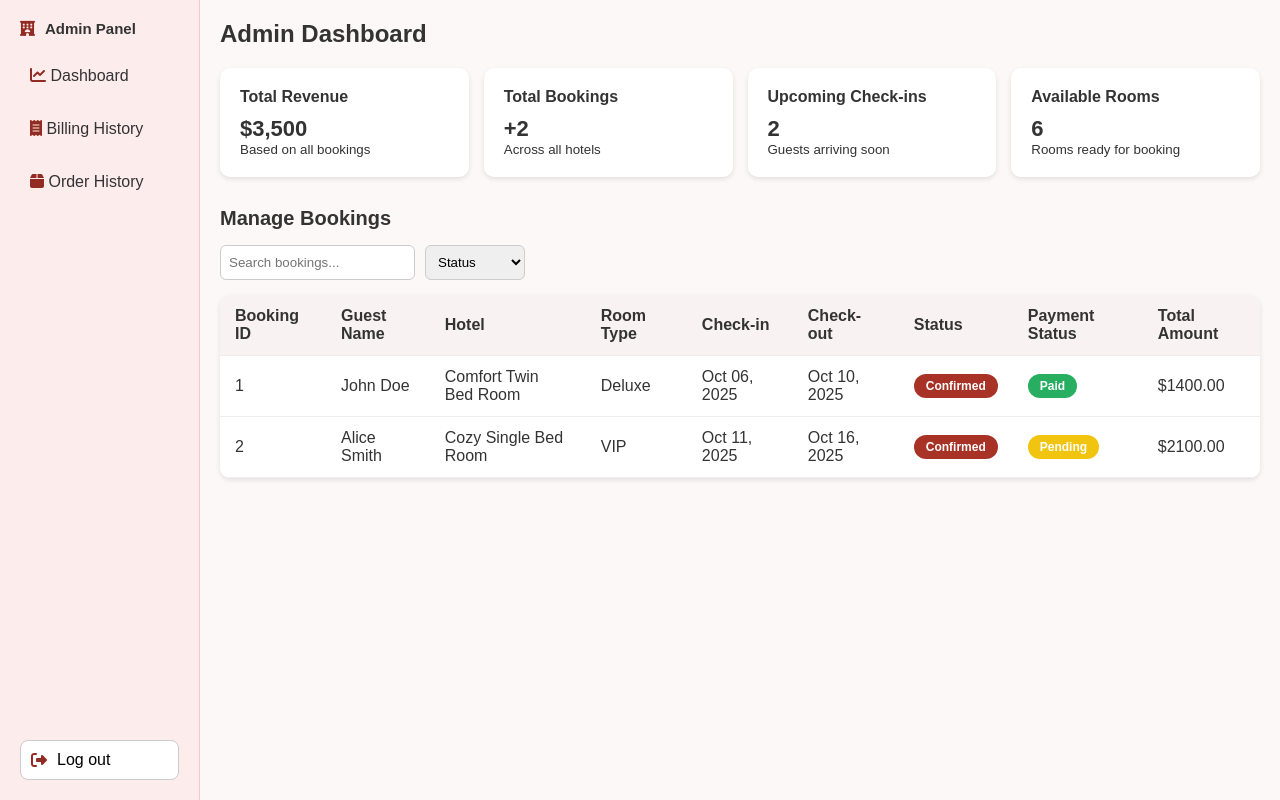
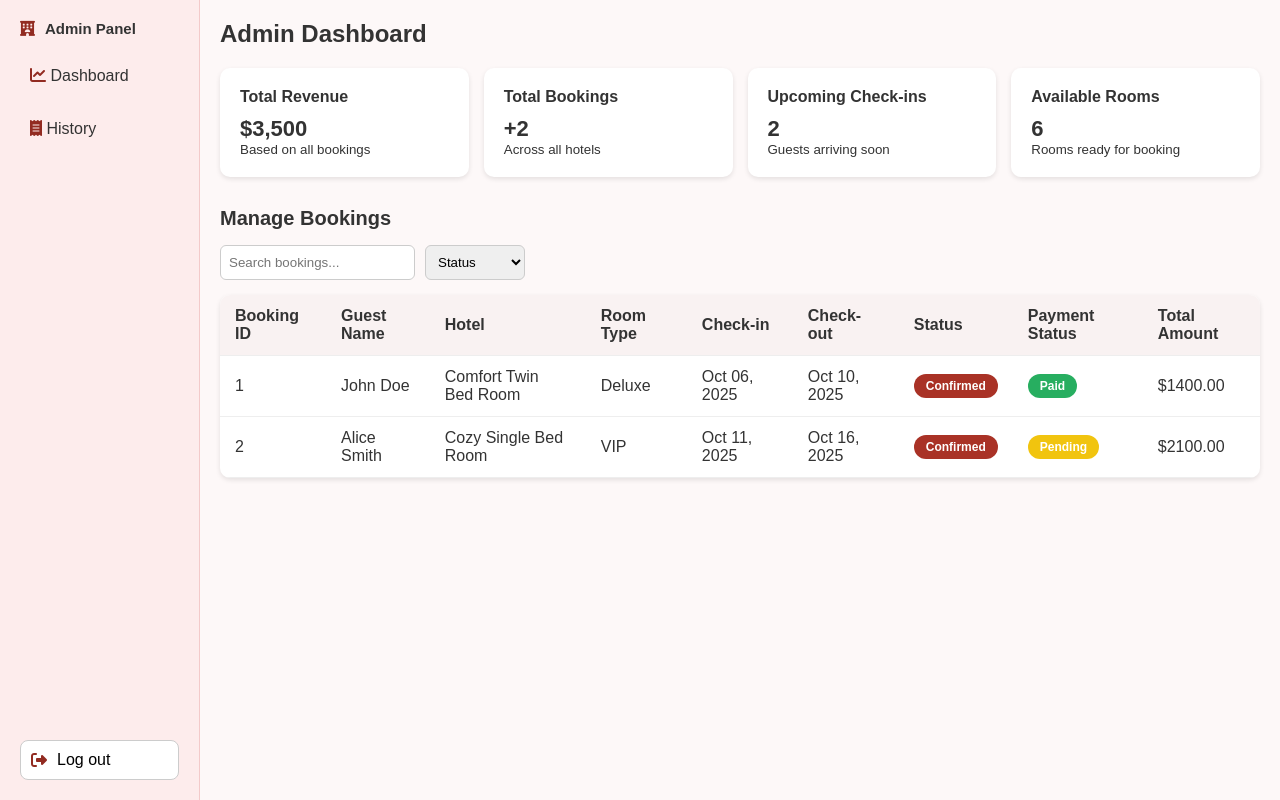
Before and after one commit to EijiDev/Hotel-Reservation-System, a PHP site: page /app/Views/admin/dashboard.php in a window 1280 px wide. Run offline with PHP 8.4, Linux system fonts and the light colour scheme.

Commit message:
fixed the sidebar

```diff
--- a/app/Views/admin/dashboard.php
+++ b/app/Views/admin/dashboard.php
@@ -9,8 +9,7 @@
             <h2><i class="fa-solid fa-hotel"></i> Admin Panel</h2>
             <ul>
                 <li class="dashboard-bar"><i class="fa-solid fa-chart-line"></i> Dashboard</li>
-                <li class="dashboard-bar"><i class="fa-solid fa-receipt"></i> Billing History</li>
-                <li class="dashboard-bar"><i class="fa-solid fa-box"></i> Order History</li>
+                <li class="dashboard-bar"><i class="fa-solid fa-receipt"></i> History</li>
             </ul>
         </div>
         <div class="bottom">
```
